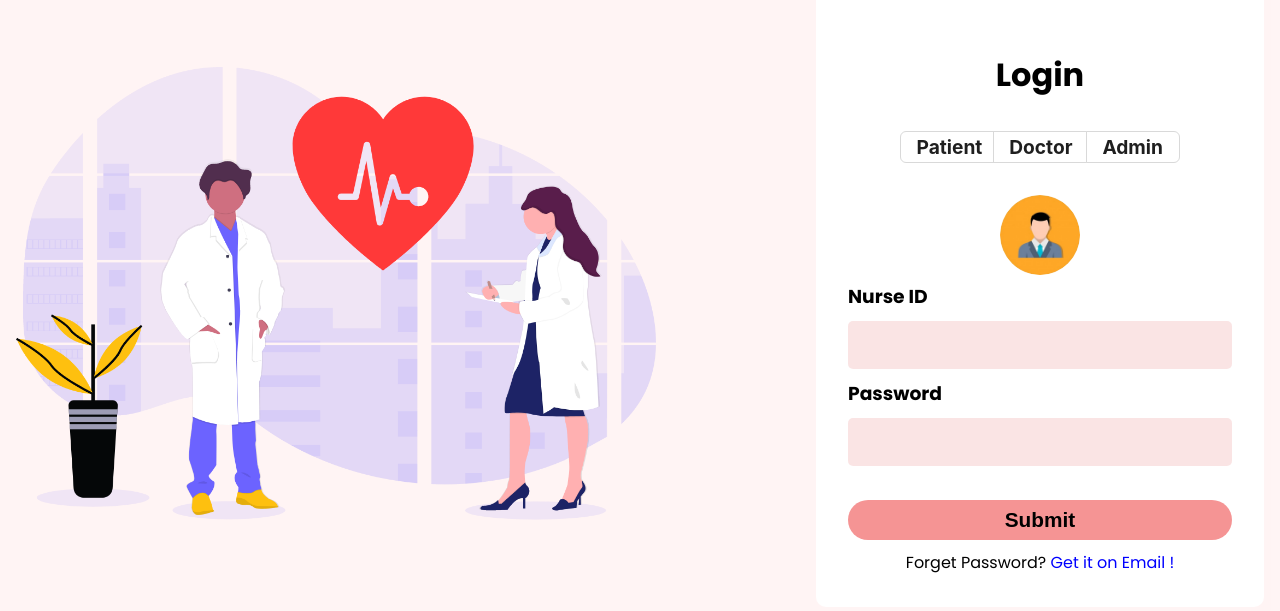
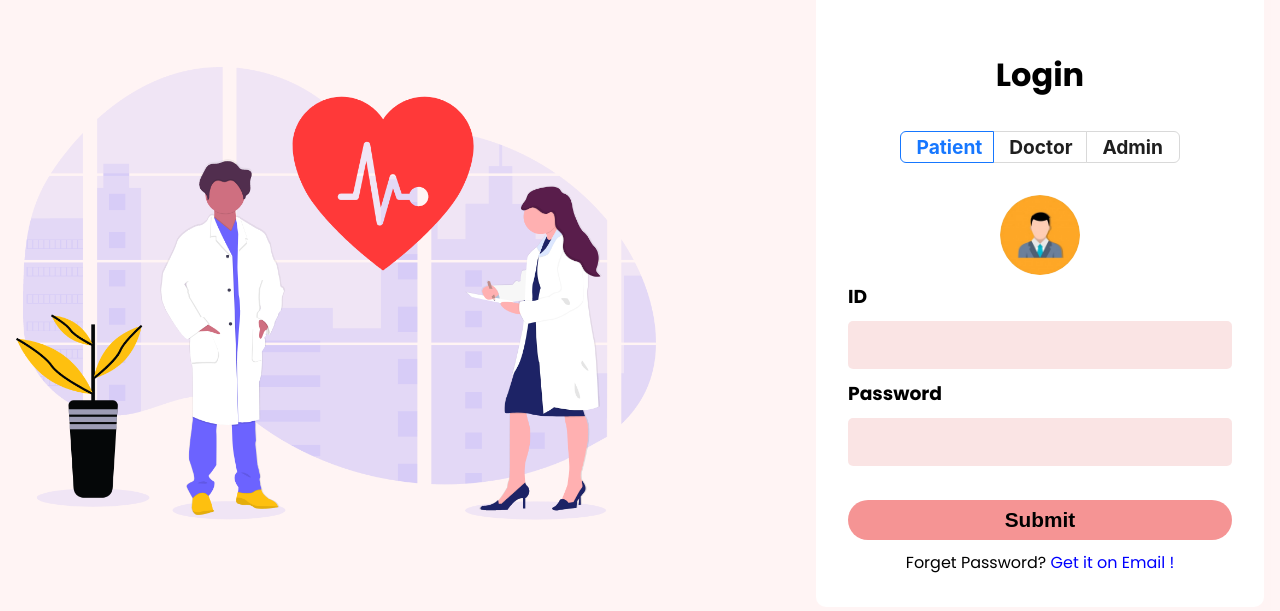
Before and after one commit to aarjookhand/healthapp-frontend, a React (Create React App) app: page / in a window 1280 px wide. Shown: the part 103-714 px from the top of the page. Built offline with nearby package versions, Linux system fonts and the light colour scheme.

Commit message:
Update DLogin.jsx

```diff
--- a/src/Pages/Dashboard/Dashboard-Login/DLogin.jsx
+++ b/src/Pages/Dashboard/Dashboard-Login/DLogin.jsx
@@ -168,7 +168,7 @@ const DLogin = () => {
               onChange={placementChange}
               className={"radiogroup"}
             >
-              <Radio.Button value="Patient" className={"radiobutton"}>
+              <Radio.Button value="Nurse" className={"radiobutton"}>
                 Patient
               </Radio.Button>
               <Radio.Button value="Doctor" className={"radiobutton"}>
@@ -183,8 +183,9 @@ const DLogin = () => {
             <img src={admin} alt="profile" />
           </div>
           <div>
+
             <form onSubmit={HandleSubmit}>
-              <h3>{placement} ID</h3>
+              <h3>ID</h3>
               <input
                 type="number"
                 name="ID"
```
